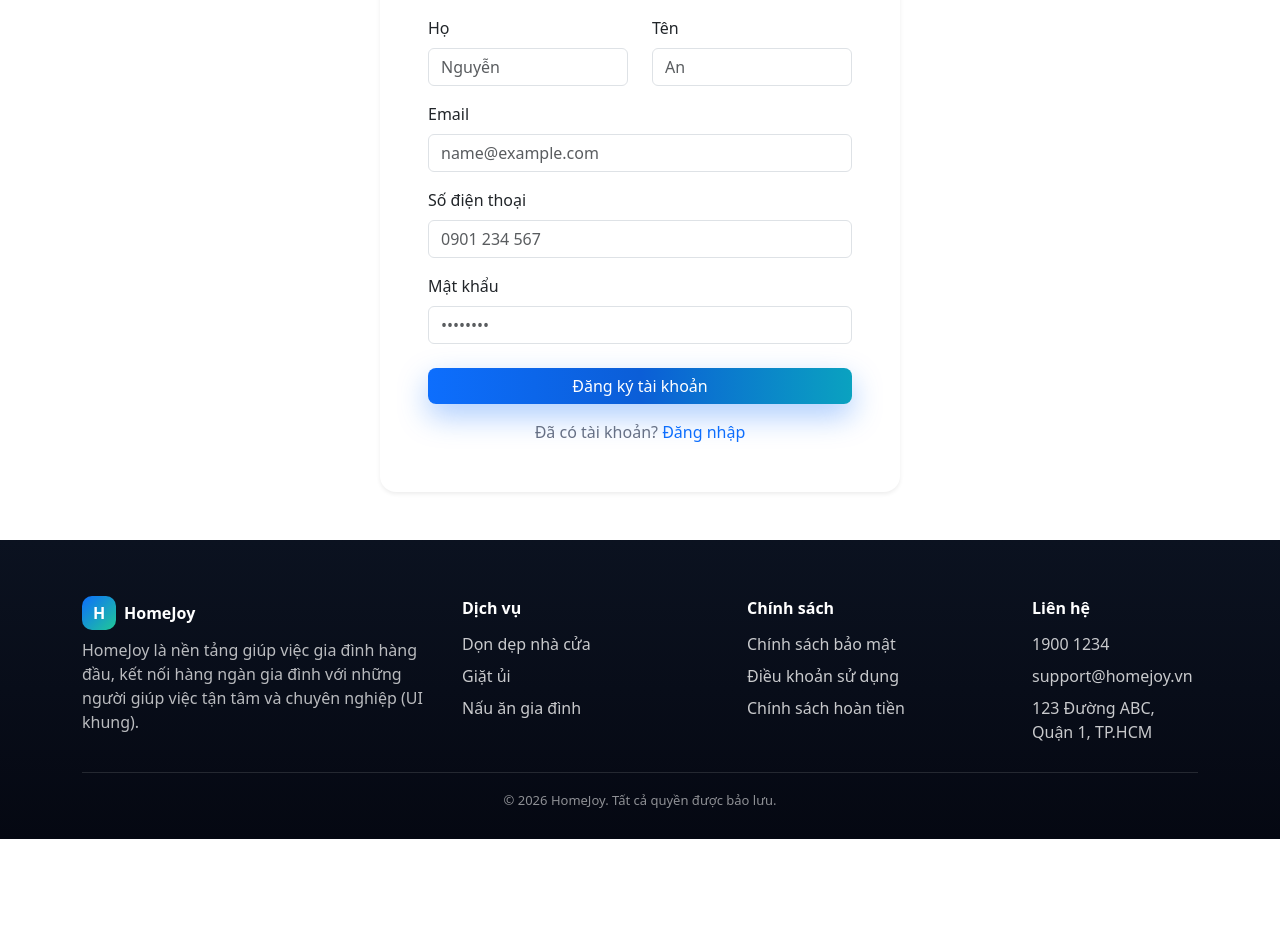
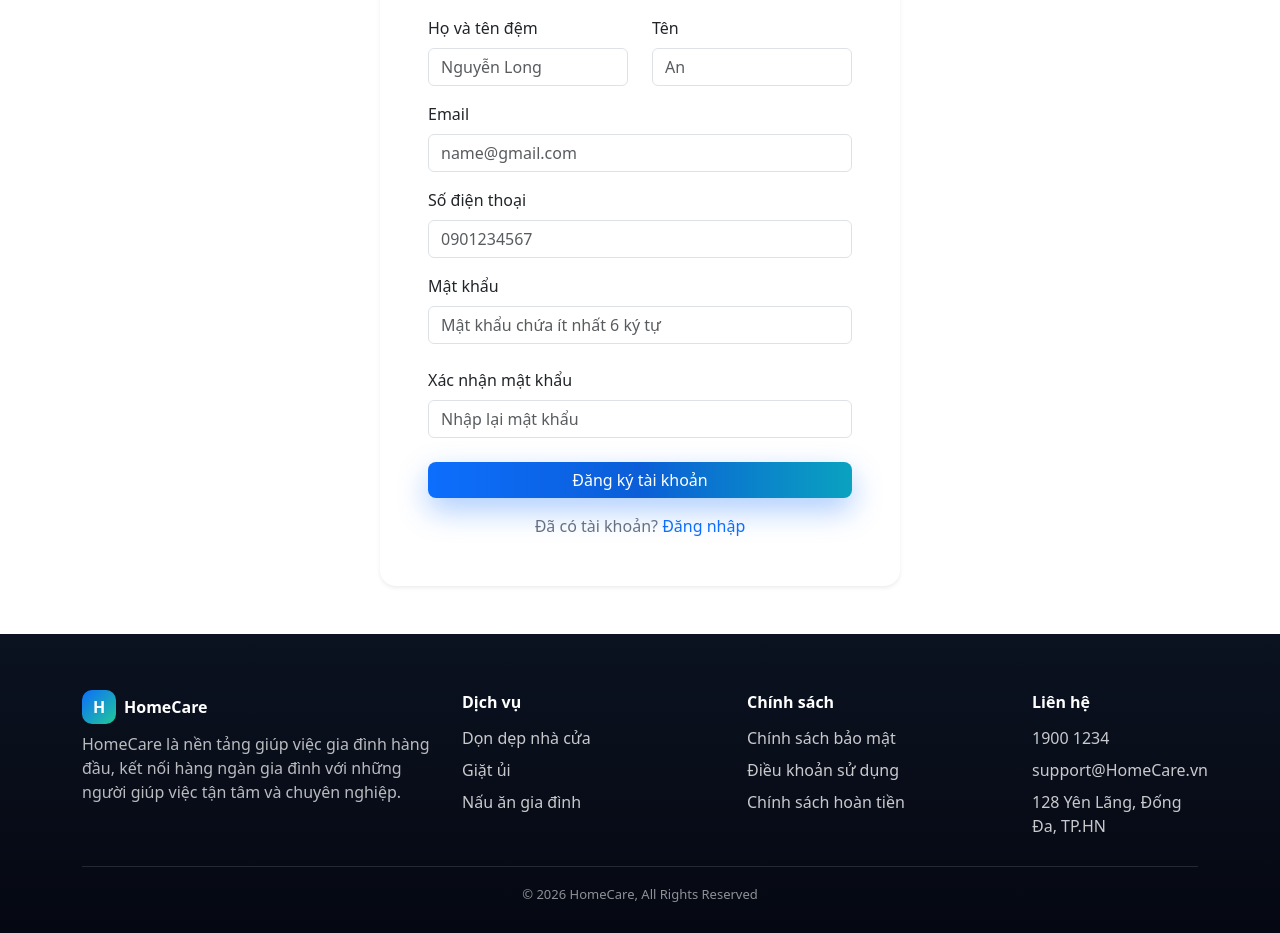
Before and after one commit to ndhung23/Group2_FER202_FER202.2_HSMS, a React (Create React App) app in the folder home-care-service/frontend/frontend/: page /register in a window 1280 px wide. Shown: the part 422-1355 px from the top of the page. Before the commit the page ends 1261 px from the top, so only its background shows below. Built offline with nearby package versions, Linux system fonts and the light colour scheme.

Commit message:
Done đăng nhập,đăng ký

```diff
--- a/home-care-service/frontend/frontend/src/components/AppFooter.js
+++ b/home-care-service/frontend/frontend/src/components/AppFooter.js
@@ -9,11 +9,11 @@ export default function AppFooter() {
           <Col md={4}>
             <div className="d-flex align-items-center gap-2 mb-2">
               <span className="hj-logo">H</span>
-              <span className="hj-footer-title mb-0">HomeJoy</span>
+              <span className="hj-footer-title mb-0">HomeCare</span>
             </div>
             <div className="hj-muted" style={{ color: "rgba(255,255,255,0.72)" }}>
-              HomeJoy là nền tảng giúp việc gia đình hàng đầu, kết nối hàng ngàn gia đình
-              với những người giúp việc tận tâm và chuyên nghiệp (UI khung).
+              HomeCare là nền tảng giúp việc gia đình hàng đầu, kết nối hàng ngàn gia đình
+              với những người giúp việc tận tâm và chuyên nghiệp.
             </div>
           </Col>
 
@@ -45,14 +45,14 @@ export default function AppFooter() {
             <div className="hj-footer-title">Liên hệ</div>
             <div className="d-flex flex-column gap-2">
               <div>1900 1234</div>
-              <div>support@homejoy.vn</div>
-              <div>123 Đường ABC, Quận 1, TP.HCM</div>
+              <div>support@HomeCare.vn</div>
+              <div>128 Yên Lãng, Đống Đa, TP.HN</div>
             </div>
           </Col>
         </Row>
 
         <div className="hj-footer-divider text-center">
-          © {new Date().getFullYear()} HomeJoy. Tất cả quyền được bảo lưu.
+          © {new Date().getFullYear()} HomeCare, All Rights Reserved
         </div>
       </Container>
     </footer>
--- a/home-care-service/frontend/frontend/src/components/AppNavbar.js
+++ b/home-care-service/frontend/frontend/src/components/AppNavbar.js
@@ -17,7 +17,7 @@ export default function AppNavbar() {
       <Container>
         <Navbar.Brand as={NavLink} to="/" className="hj-navbar-brand">
           <span className="hj-logo">H</span>
-          <span>HomeJoy</span>
+          <span>HomeCare</span>
         </Navbar.Brand>
 
         <Navbar.Toggle aria-controls="hj-navbar" />
@@ -48,14 +48,14 @@ export default function AppNavbar() {
           </Nav>
 
           <div className="d-flex align-items-center gap-2">
-            <Button
+            {/* <Button
               as={NavLink}
               to="/register"
               variant="primary"
               className="rounded-pill px-3"
             >
               Trở thành Helper
-            </Button>
+            </Button> */}
 
             {!token ? (
               <>
--- a/home-care-service/frontend/frontend/src/pages/LoginPage.js
+++ b/home-care-service/frontend/frontend/src/pages/LoginPage.js
@@ -1,26 +1,43 @@
 import { useState } from "react";
-import { Card, Form, Button, Row, Col } from "react-bootstrap";
+import { Card, Form, Button, Row, Col, Alert } from "react-bootstrap";
 import { useNavigate, Link } from "react-router-dom";
 import { setAuth } from "../utils/auth";
-
+import axios from "axios";
 export default function LoginPage() {
   const navigate = useNavigate();
   const [username, setUsername] = useState("");
   const [password, setPassword] = useState("");
-
-  const handleSubmit = (e) => {
+  const [error, setError] = useState("");
+  const handleSubmit = async (e) => {
     e.preventDefault();
-
-    // Khung mô phỏng: nếu username chứa từ khoá thì set role tương ứng
-    let role = "CUSTOMER";
-    if (username.toLowerCase().includes("admin")) role = "ADMIN";
-    if (username.toLowerCase().includes("helper")) role = "HELPER";
-
-    setAuth("mock-token", role);
-
-    if (role === "ADMIN") navigate("/admin");
-    else if (role === "HELPER") navigate("/helper");
-    else navigate("/customer");
+    setError("");
+    if (!username || !password) {
+      //alert("Vui lòng nhập đầy đủ username và password");
+      setError("Vui lòng nhập đầy đủ username và password");
+      return;
+    }
+    try {
+      const res = await axios.get("http://localhost:9999/users", {
+        params: {
+          username: username,
+          passwordHash: password
+        }
+      });
+      const users = res.data;
+      if (!users || users.length === 0) {
+        //alert("Sai username hoặc password");
+        setError("Sai tài khoản hoặc mật khẩu.");
+        return;
+      }
+      const user = users[0];
+      setAuth("mock-token", user.role);
+      if (user.role === "ADMIN") navigate("/admin");
+      else if (user.role === "HELPER") navigate("/helper");
+      else navigate("/customer");
+    } catch (error) {
+      console.error(error);
+      alert("Có lỗi khi đăng nhập");
+    }
   };
 
   return (
@@ -37,7 +54,7 @@ export default function LoginPage() {
             <div className="text-center mb-4">
               <div className="hj-logo mb-2">H</div>
               <div className="fw-bold" style={{ color: "#f59f00" }}>
-                HomeJoy
+                HomeCare
               </div>
               <h2 className="mt-2 mb-1">Chào mừng trở lại!</h2>
               <div className="hj-muted">
@@ -53,6 +70,7 @@ export default function LoginPage() {
                   placeholder="username123"
                   value={username}
                   onChange={(e) => setUsername(e.target.value)}
+                  required
                 />
               </Form.Group>
 
@@ -63,8 +81,14 @@ export default function LoginPage() {
                   placeholder="••••••••"
                   value={password}
                   onChange={(e) => setPassword(e.target.value)}
+                  required
                 />
               </Form.Group>
+              {
+                error && (
+                  <Alert variant="danger">{error}</Alert>
+                )
+              }
 
               <Row className="align-items-center mb-3">
                 <Col>
@@ -113,16 +137,6 @@ export default function LoginPage() {
             </Form>
 
             <hr className="my-4" />
-
-            <div className="hj-muted" style={{ fontSize: 13 }}>
-              (Demo khung) Gợi ý nhanh:
-              <br />
-              • Nhập username chứa <strong>admin</strong> → vào trang Admin
-              <br />
-              • Chứa <strong>helper</strong> → vào trang Helper
-              <br />
-              • Khác → vào trang Khách hàng
-            </div>
           </Card.Body>
         </Card>
       </div>
--- a/home-care-service/frontend/frontend/src/pages/RegisterPage.js
+++ b/home-care-service/frontend/frontend/src/pages/RegisterPage.js
@@ -1,28 +1,150 @@
+import axios from "axios";
 import { useState } from "react";
-import { Card, Form, Button, Row, Col } from "react-bootstrap";
-import { Link } from "react-router-dom";
+import { Card, Form, Button, Row, Col, Alert } from "react-bootstrap";
+import { Link, useNavigate } from "react-router-dom";
 
 function RegisterPage() {
+  const navigate = useNavigate();
   const [form, setForm] = useState({
-    username: "",
-    firstName: "",
-    lastName: "",
-    email: "",
-    phone: "",
-    password: ""
+    username: "", firstName: "", lastName: "",
+    email: "", phone: "", password: "", confirmPassword: ""
   });
-
+  const [errors, setErrors] = useState({});
+  const [success, setSuccess] = useState("");
+  const [loading, setLoading] = useState(false);
+  const validateRegister = (name, value, currentForm = form) => {
+    switch (name) {
+      case "username":
+        if (!value.trim()) return "Tên đăng nhập không được để trống.";
+        if (value.trim().length < 2 || value.trim().length > 50) {
+          return "Tên đăng nhập phải từ 2 ký tự trở lên.";
+        } return "";
+      case "lastName":
+        // if (!value.trim()) return "Họ và tên đệm không được để trống.";
+        if (value.trim().length < 2 || value.trim().length > 50) {
+          return "Tên phải từ 2 ký tự trở lên.";
+        } return "";
+      case "firstName":
+        if (!value.trim()) return "Tên không được để trống.";
+        if (value.trim().length < 2 || value.trim().length > 50) {
+          return "Tên phải từ 2 ký tự trở lên.";
+        } return "";
+      case "email":
+        if (!value.trim()) return "Email không được để trống.";
+        if (!/^[a-zA-Z0-9._%+-]+@gmail\.com$/.test(value.trim())) {
+          return "Email phải đúng định dạng.";
+        } return "";
+      case "phone":
+        if (!value.trim()) return "Số điện thoại không được để trống.";
+        if (!/^(0[3|5|7|8|9])[0-9]{8}$/.test(value.trim())) {
+          return "Số điện thoại phải đúng định dạng.";
+        } return "";
+      case "password":
+        if (!value) return "Mật khẩu không được để trống.";
+        if (value.length < 6) {
+          return "Mật khẩu phải có ít nhất 6 ký tự.";
+        }
+        if (!/[A-Z]/.test(value)) {
+          return "Mật khẩu phải có ít nhất 1 chữ in hoa.";
+        }
+        if (!/[0-9]/.test(value)) {
+          return "Mật khẩu phải có ít nhất 1 số.";
+        }
+        if (!/[!@#$%^&*(),.?":{}|<>_\-\\[\];'/+=~`]/.test(value)) {
+          return "Mật khẩu phải có ít nhất 1 ký tự đặc biệt.";
+        } return "";
+      case "confirmPassword":
+        if (!value) return "Vui lòng nhập lại mật khẩu.";
+        if (value !== currentForm.password) {
+          return "Mật khẩu nhập lại không khớp.";
+        } return "";
+      default:
+        return "";
+    }
+  }
+  const validateForm = () => {
+    const newErrors = {};
+    Object.keys(form).forEach((key) => {
+      const error = validateRegister(key, form[key]);
+      if (error) newErrors[key] = error;
+    });
+    setErrors(newErrors);
+    return Object.keys(newErrors).length === 0;
+  };
   const handleChange = (e) => {
     const { name, value } = e.target;
-    setForm((prev) => ({ ...prev, [name]: value }));
+    const updatedForm = { ...form, [name]: value }
+    setForm(updatedForm);
+    setSuccess("");
+    setErrors((prev) => ({
+      ...prev,
+      [name]: validateRegister(name, value, updatedForm),
+      ...(name === "password" || name === "confirmPassword"
+        ? {
+          confirmPassword: validateRegister(
+            "confirmPassword",
+            updatedForm.confirmPassword,
+            updatedForm
+          )
+        }
+        :{})
+    }));
   };
 
-  const handleSubmit = (e) => {
+  const handleSubmit = async (e) => {
     e.preventDefault();
-    // Khung demo: chỉ alert, chưa gọi API
-    alert("Đăng ký (UI khung) – chưa kết nối backend.");
-  };
-
+    setSuccess("");
+    if (!validateForm()) return;
+    try {
+      setLoading(true);
+      const checkUsername = await axios.get("http://localhost:9999/users", {
+        params: { username: form.username.trim() }
+      })
+      if (checkUsername.data.length > 0) {
+        setErrors((prev) => ({
+          ...prev,
+          username: "Tên đăng nhập đã tồn tại."
+        }));
+        return;
+      }
+      const checkEmail = await axios.get("http://localhost:9999/users", {
+        params: { email: form.email.trim() }
+      })
+      if (checkEmail.data.length > 0) {
+        setErrors((prev) => ({
+          ...prev,
+          email: "Email đã được sử dụng."
+        }));
+        return;
+      }
+      const newUser = {
+        role: "CUSTOMER", username: form.username.trim(),
+        fullName: `${form.lastName.trim()} ${form.firstName.trim()}`,
+        phone: form.phone.trim(), email: form.email.trim(),
+        passwordHash: form.password,
+        avatarUrl: "", status: "ACTIVE",
+        createdAt: new Date().toISOString(),
+        updatedAt: new Date().toISOString()
+      }
+      await axios.post("http://localhost:9999/users", newUser);
+      setSuccess("Đăng ký thành công. Đang chuyển sang trang đăng nhập...");
+      setForm({
+        username: "", firstName: "", lastName: "",
+        email: "", phone: "", password: "",confirmPassword: ""
+      });
+      setTimeout(() => {
+        navigate("/login")
+      }, 1500)
+    } catch (err) {
+      console.error(err);
+      setErrors((prev) => ({
+        ...prev,
+        general: "Có lỗi xảy ra khi đăng ký."
+      }));
+    } finally {
+      setLoading(false);
+    }
+  }
   return (
     <div className="d-flex justify-content-center" style={{ minHeight: "70vh" }}>
       <div className="w-100" style={{ maxWidth: 520 }}>
@@ -37,11 +159,11 @@ function RegisterPage() {
             <div className="text-center mb-4">
               <div className="hj-logo mb-2">H</div>
               <div className="fw-bold" style={{ color: "#f59f00" }}>
-                HomeJoy
+                HomeCare
               </div>
               <h2 className="mt-2 mb-1">Tạo tài khoản mới</h2>
               <div className="hj-muted">
-                Bắt đầu trải nghiệm dịch vụ tuyệt vời cùng HomeJoy.
+                Bắt đầu trải nghiệm dịch vụ tuyệt vời cùng HomeCare.
               </div>
             </div>
 
@@ -53,19 +175,28 @@ function RegisterPage() {
                   value={form.username}
                   onChange={handleChange}
                   placeholder="username123"
+                  isInvalid={!!errors.username}
+                  required
                 />
+                <Form.Control.Feedback type="invalid">
+                  {errors.username}
+                </Form.Control.Feedback>
               </Form.Group>
 
               <Row className="mb-3">
                 <Col md={6}>
                   <Form.Group>
-                    <Form.Label>Họ</Form.Label>
+                    <Form.Label>Họ và tên đệm</Form.Label>
                     <Form.Control
                       name="lastName"
                       value={form.lastName}
                       onChange={handleChange}
-                      placeholder="Nguyễn"
+                      placeholder="Nguyễn Long"
+                      isInvalid={!!errors.lastName}
                     />
+                    <Form.Control.Feedback type="invalid">
+                      {errors.lastName}
+                    </Form.Control.Feedback>
                   </Form.Group>
                 </Col>
                 <Col md={6}>
@@ -76,7 +207,12 @@ function RegisterPage() {
                       value={form.firstName}
                       onChange={handleChange}
                       placeholder="An"
+                      isInvalid={!!errors.firstName}
+                      required
                     />
+                    <Form.Control.Feedback type="invalid">
+                      {errors.firstName}
+                    </Form.Control.Feedback>
                   </Form.Group>
                 </Col>
               </Row>
@@ -87,8 +223,13 @@ function RegisterPage() {
                   name="email"
                   value={form.email}
                   onChange={handleChange}
-                  placeholder="name@example.com"
+                  placeholder="name@gmail.com"
+                  isInvalid={!!errors.email}
+                  required
                 />
+                <Form.Control.Feedback type="invalid">
+                  {errors.email}
+                </Form.Control.Feedback>
               </Form.Group>
 
               <Form.Group className="mb-3">
@@ -97,8 +238,13 @@ function RegisterPage() {
                   name="phone"
                   value={form.phone}
                   onChange={handleChange}
-                  placeholder="0901 234 567"
+                  placeholder="0901234567"
+                  isInvalid={!!errors.phone}
+                  required
                 />
+                <Form.Control.Feedback type="invalid">
+                  {errors.phone}
+                </Form.Control.Feedback>
               </Form.Group>
 
               <Form.Group className="mb-4">
@@ -108,13 +254,43 @@ function RegisterPage() {
                   name="password"
                   value={form.password}
                   onChange={handleChange}
-                  placeholder="••••••••"
+                  placeholder="Mật khẩu chứa ít nhất 6 ký tự"
+                  isInvalid={!!errors.password}
+                  required
                 />
+                <Form.Control.Feedback type="invalid">
+                  {errors.password}
+                </Form.Control.Feedback>
               </Form.Group>
-
+              <Form.Group className="mb-4">
+                <Form.Label>Xác nhận mật khẩu</Form.Label>
+                <Form.Control
+                  type="password"
+                  name="confirmPassword"
+                  value={form.confirmPassword}
+                  onChange={handleChange}
+                  placeholder="Nhập lại mật khẩu"
+                  isInvalid={!!errors.confirmPassword}
+                  required
+                />
+                <Form.Control.Feedback type="invalid">
+                  {errors.confirmPassword}
+                </Form.Control.Feedback>
+              </Form.Group>
+              {
+                errors.general && (
+                  <Alert variant="danger">{errors.general}</Alert>
+                )
+              }
+              {
+                success && (
+                  <Alert variant="success">{success}</Alert>
+                )
+              }
               <Button
                 type="submit"
                 className="w-100 rounded-3"
+                disabled={loading}
                 style={{
                   background:
                     "linear-gradient(90deg, #0d6efd 0%, #0b5ed7 50%, #0aa2c0 100%)",
@@ -122,7 +298,7 @@ function RegisterPage() {
                   boxShadow: "0 12px 30px rgba(13,110,253,0.35)"
                 }}
               >
-                Đăng ký tài khoản
+                {loading ? "Đang đăng ký..." : "Đăng ký tài khoản"}
               </Button>
 
               <div className="text-center hj-muted mt-3">
```
Also changed, not shown: home-care-service/frontend/frontend/src/data/database.json (+21 -18 lines), home-care-service/frontend/frontend/src/pages/HomePage.js (+8 -5 lines).
